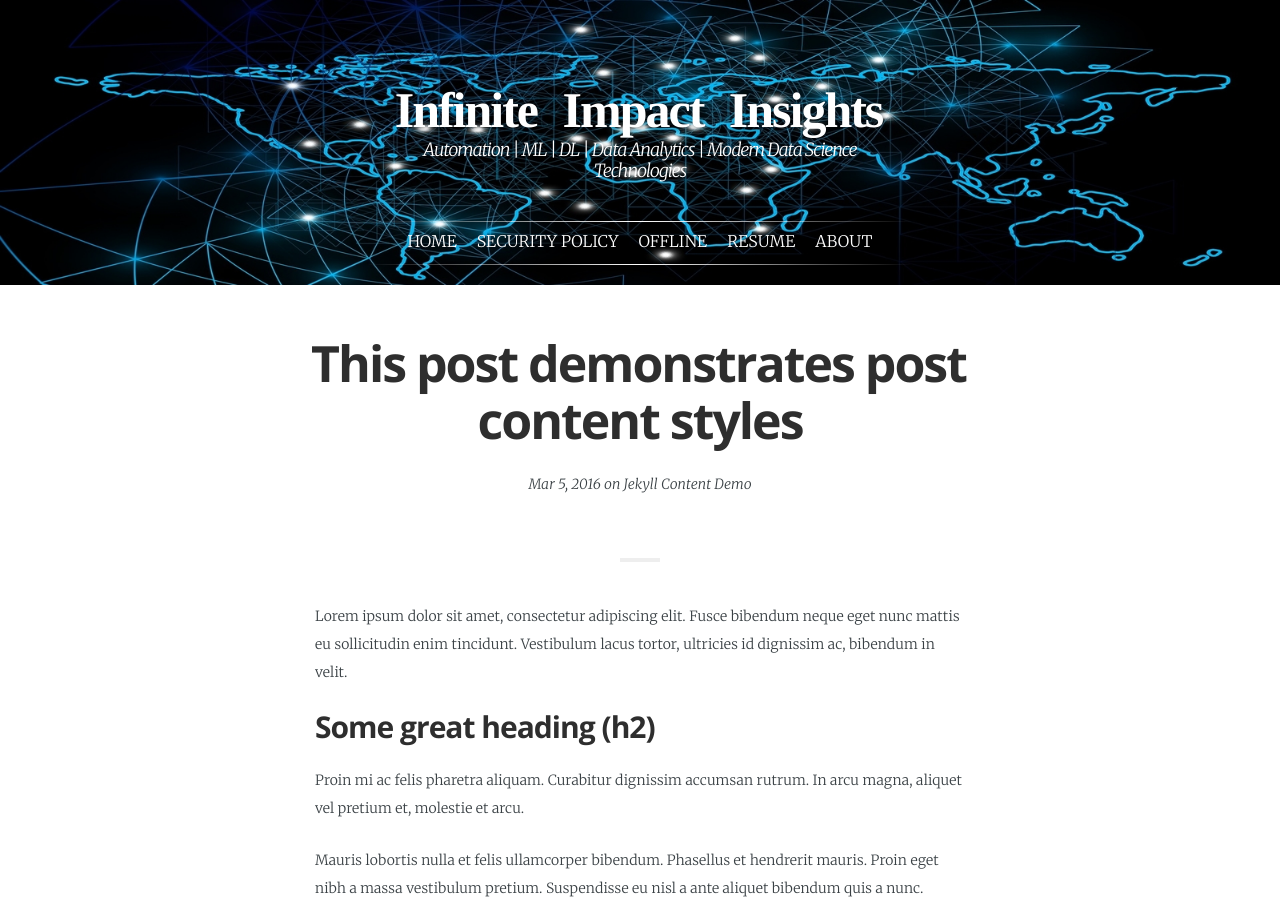
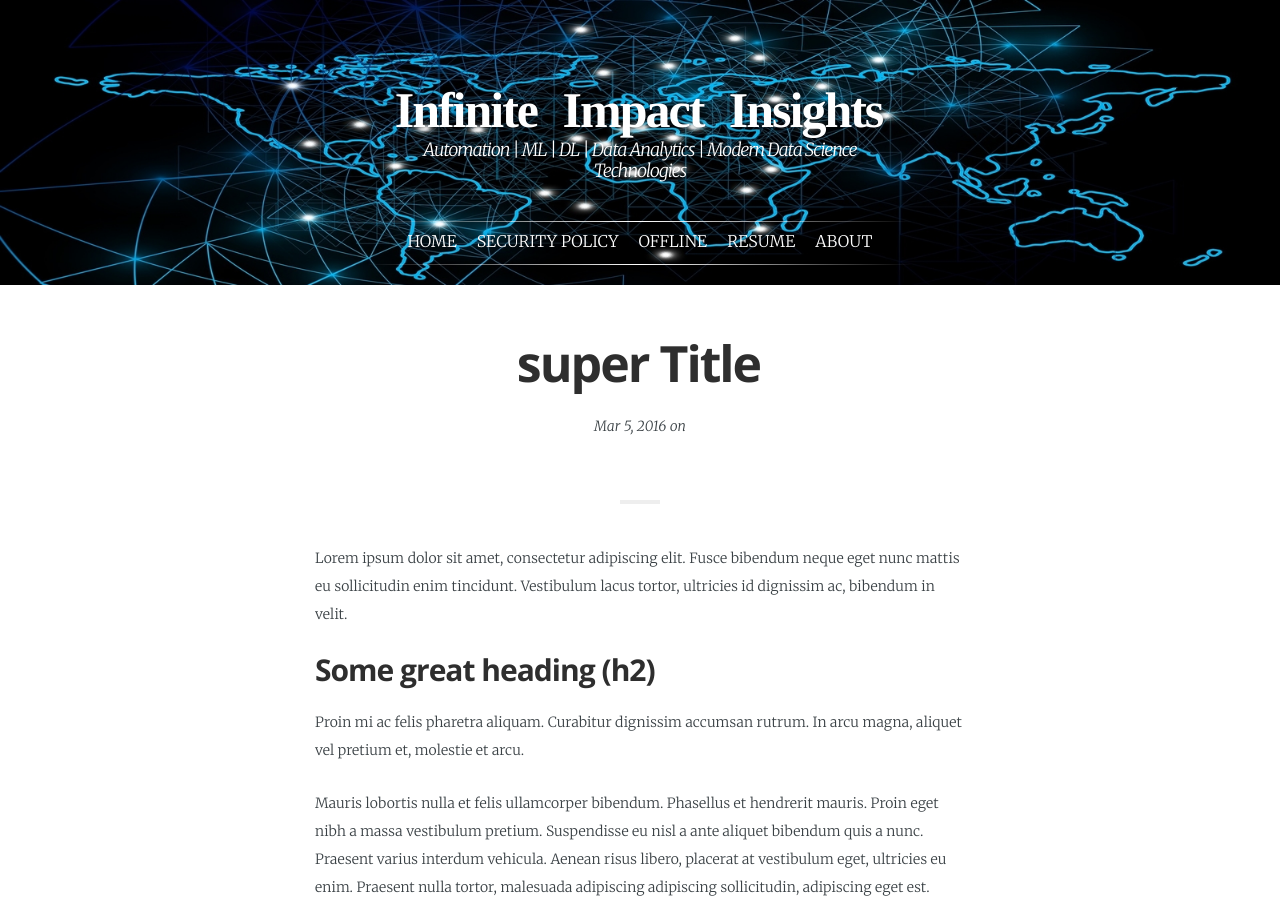
Before and after one commit to AllieUbisse/allieubisse.github.io, a Jekyll site: the page built from _posts/2016-03-05-Content.md, in a window 1280 px wide and 900 px high. Built offline with Jekyll 4.4.1, drawn with Linux system fonts in a browser that asks for light colours; some web fonts are replaced; some of the changed text lies outside the part shown.

Commit message:
Update from Forestry.io Allie .S Ubisse updated _posts/2016-03-05-Content.md

```diff
--- a/_posts/2016-03-05-Content.md
+++ b/_posts/2016-03-05-Content.md
@@ -1,12 +1,12 @@
 ---
-layout:            post
-title:             "This post demonstrates post content styles"
-menutitle:         "Content styles"
-category:          Features
-author:            jwillmer
-tags:              Jekyll Content Demo
+layout: post
+title: super Title
+menutitle: Content styles
+category: Features
+author: Allie Ubisse
+tags: []
+
 ---
-
 Lorem ipsum dolor sit amet, consectetur adipiscing elit. Fusce bibendum neque eget nunc mattis eu sollicitudin enim tincidunt. Vestibulum lacus tortor, ultricies id dignissim ac, bibendum in velit.
 
 ## Some great heading (h2)
```
